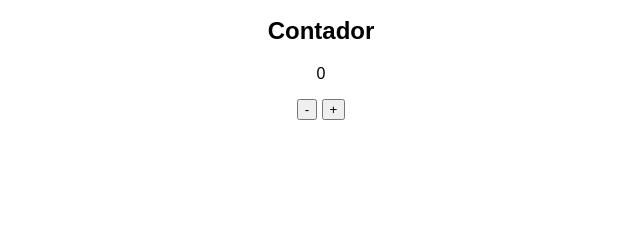
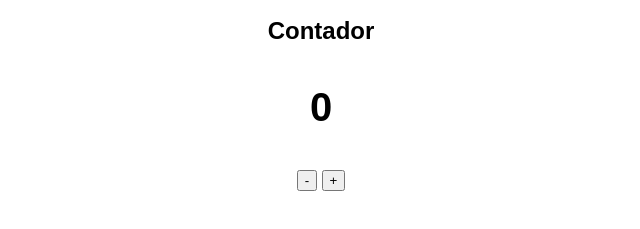
Before and after one commit to Manuelly03/atividade-branchss, a plain HTML site: page index.html in a window 1280 px wide. Shown: the part 159-388 px from the top of the page, without its empty margins (319-959 px from the left). Drawn offline with Linux system fonts and the light colour scheme.

Commit message:
style: melhora visual do contador

```diff
--- a/style.css
+++ b/style.css
@@ -7,3 +7,8 @@ body {
 h1 {
     color: pink;
 }
+
+#contador {
+    font-size: 40px;
+    font-weight: bold;
+}
```
